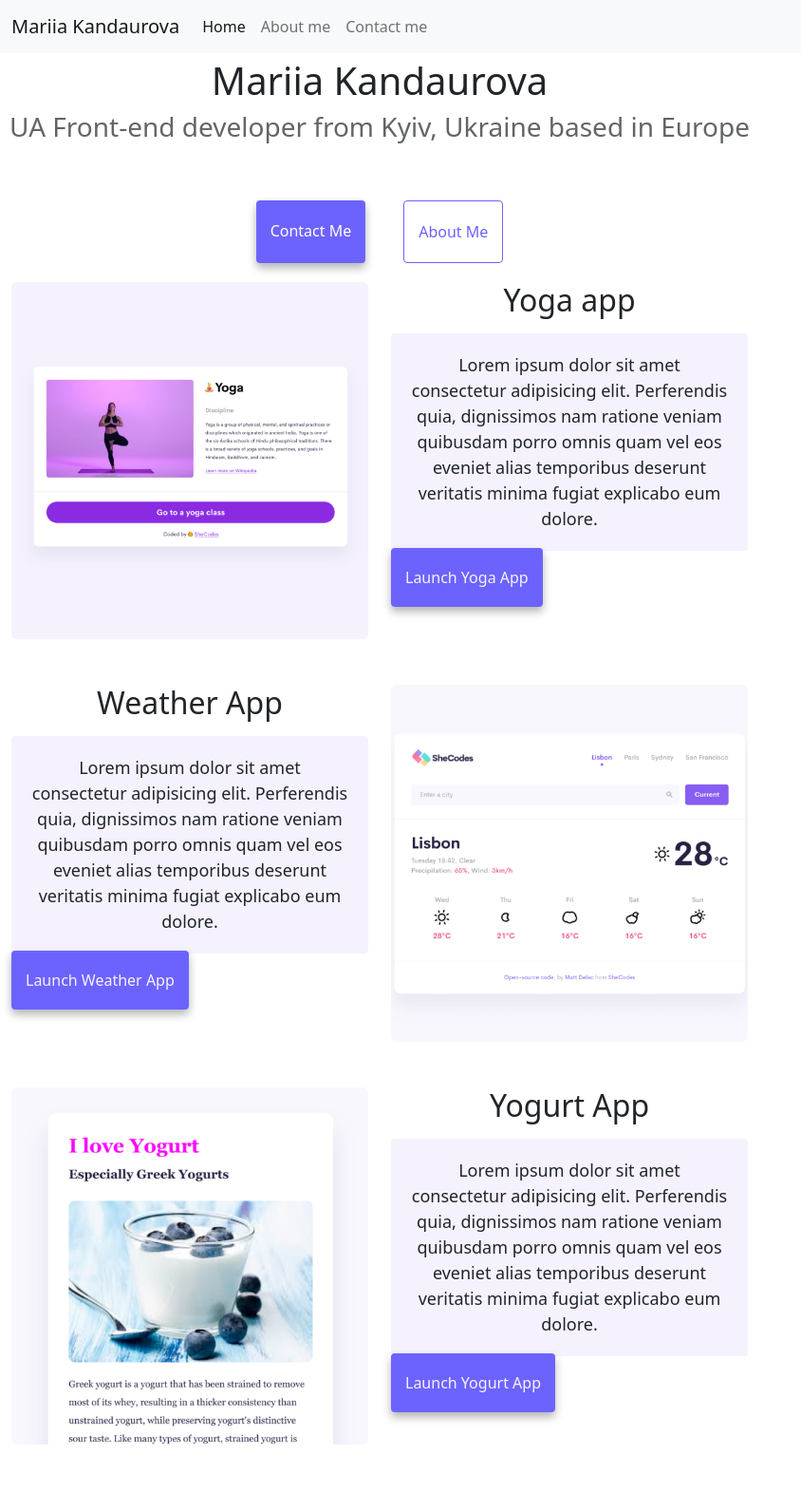
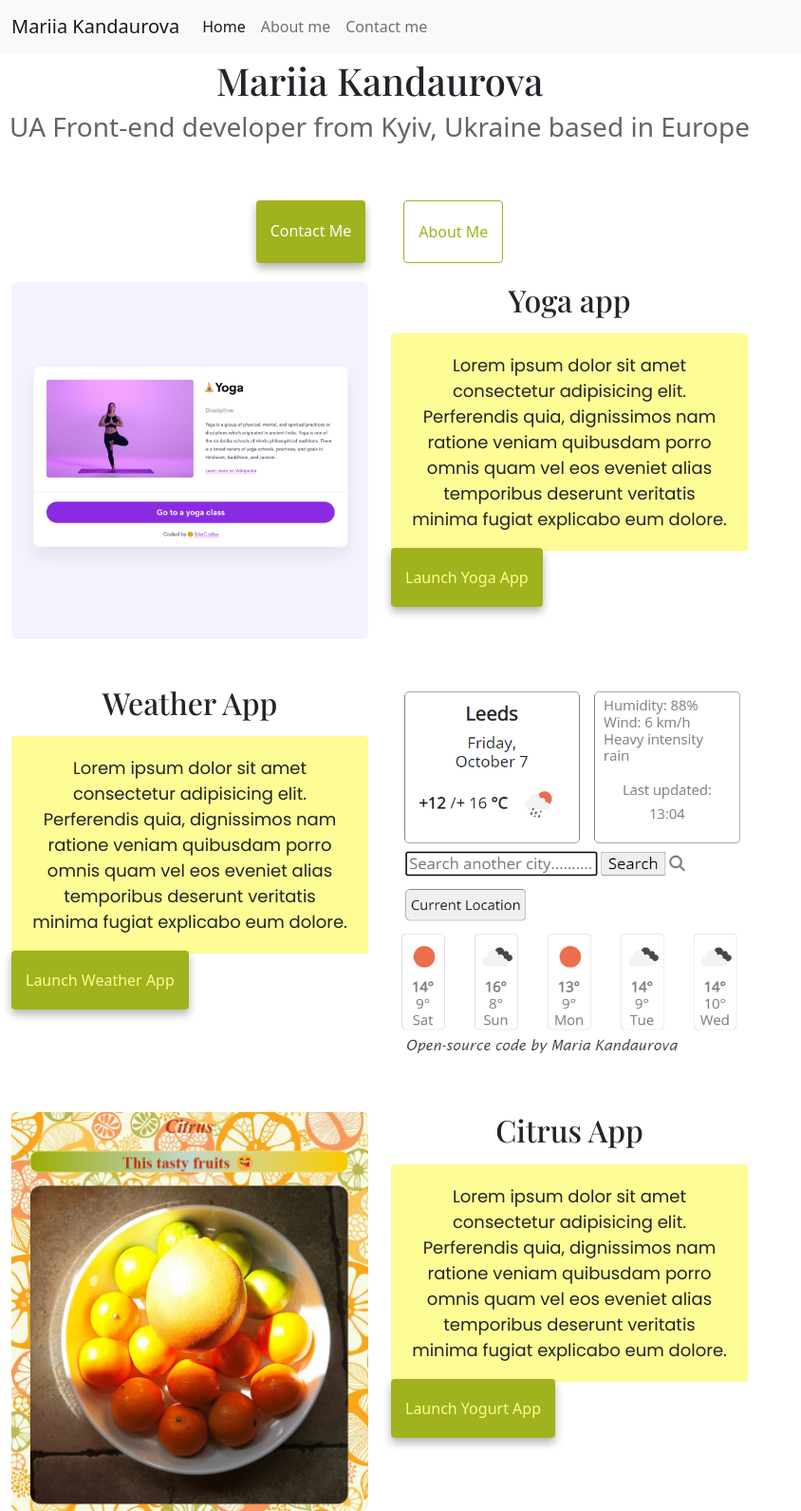
Before and after one commit to maryallys/responsive-homework, a plain HTML site: page index.html in a window 1280 px wide. Shown: the whole page at 95% size, without its empty margins (0-844 px from the left). Before the commit the page ends 1521 px from the top, so only its background shows below. Drawn offline with nearby package versions, Linux system fonts and the light colour scheme.

Commit message:
Add files via upload
update css (add google fonts) images etc.

```diff
--- a/css/styles.css
+++ b/css/styles.css
@@ -1,7 +1,9 @@
 :root {
-    --primary-color: #6c63ff;
-    --secondary-color: #f5f2fe;
+    --primary-color: #A0B21D;
+    --secondary-color: #FDFC95;
     --box-shadow: 0 5px 10px rgba(0, 0, 0, 0.3);
+    --heading-font-family: 'Playfair Display', sans-serif;
+    --default-font-family: 'Poppins', sans-serif;
 }
 
 body {
@@ -19,10 +21,13 @@ h3 {
 h1 {
     padding-top: 15px;
     font-size: 96px;
+    font-family: var(--heading-font-family);
+    margin-top: 40px;
 }
 
 h2 {
     font-size: 48px;
+    font-family: var(--heading-font-family);
 }
 
 h3 {
@@ -37,6 +42,7 @@ p {
     font-size: 18px;
     line-height: 1.5;
     text-align: center;
+    font-family: var(--default-font-family)
 }
 
 .navigation-links {
--- a/index.html
+++ b/index.html
@@ -16,6 +16,16 @@
       integrity="sha384-iYQeCzEYFbKjA/T2uDLTpkwGzCiq6soy8tYaI1GyVh/UjpbCx/TYkiZhlZB6+fzT"
       crossorigin="anonymous"
     />
+    <link rel="preconnect" href="https://fonts.googleapis.com" />
+    <link rel="preconnect" href="https://fonts.gstatic.com" crossorigin />
+    <link
+      href="https://fonts.googleapis.com/css2?family=Playfair+Display:wght@500&family=Poppins&display=swap"
+      rel="stylesheet"
+    />
+    <script
+      src="https://kit.fontawesome.com/66228f9b39.js"
+      crossorigin="anonymous"
+    ></script>
   </head>
   <body>
     <nav class="navbar navbar-expand-lg navbar-light bg-light fixed-top">
@@ -44,12 +54,12 @@
               >
             </li>
             <li class="nav-item">
-              <a class="nav-link" href="about.html" title="About me"
+              <a class="nav-link" href="/about.html" title="About me"
                 >About me</a
               >
             </li>
             <li class="nav-item">
-              <a class="nav-link" href="about.html#contact" title="Contact me"
+              <a class="nav-link" href="/about.html#contact" title="Contact me"
                 >Contact me</a
               >
             </li>
@@ -64,13 +74,13 @@
       <a href="about.html#contact" class="contact-link" title="Contact me"
         >Contact me</a
       >
-      <a href="about.html" class="about-link" title="About me">About me</a>
+      <a href="/about.html" class="about-link" title="About me">About me</a>
     </div>
     <div class="container">
       <div class="row">
         <div class="col-md-6">
           <img
-            src="images/yoga.png"
+            src="/images/yoga.png"
             class="img-fluid rounded d-sm-block d-none"
             alt="Yoga project"
             title="Yoga project"
@@ -100,7 +110,7 @@
         </div>
         <div class="col-md-6">
           <img
-            src="images/weather.png"
+            src="/images/weatherApp.png"
             class="img-fluid rounded d-sm-block d-none"
             alt="Weather project"
             title="Weather project"
@@ -110,14 +120,14 @@
       <div class="row mt-5">
         <div class="col-md-6">
           <img
-            src="images/yogurt.png"
+            src="/images/citrusApp.png"
             class="img-fluid rounded d-sm-block d-none"
             alt="Yogurt project"
             title="Yogurt project"
           />
         </div>
         <div class="col-md-6">
-          <h2 class="mb-3">Yogurt App</h2>
+          <h2 class="mb-3">Citrus App</h2>
           <p>
             Lorem ipsum dolor sit amet consectetur adipisicing elit. Perferendis
             quia, dignissimos nam ratione veniam quibusdam porro omnis quam vel
```
Also changed, not shown: about.html (+19 -7 lines), images/citrusApp.png (added), images/weatherApp.png (added).
